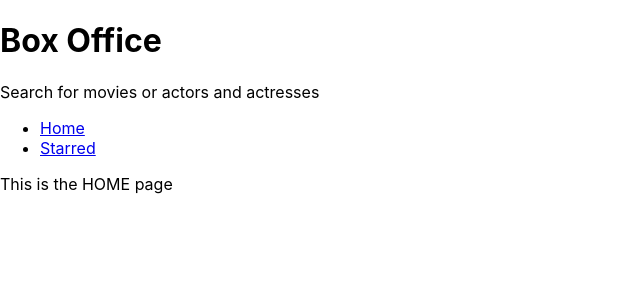
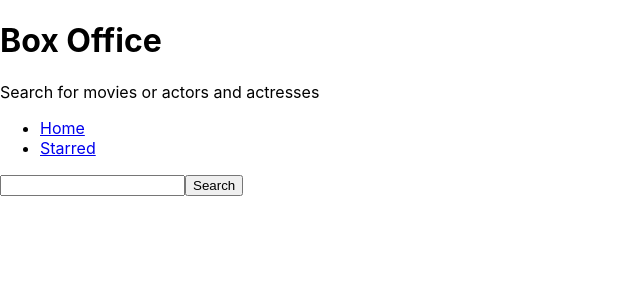
Before and after one commit to drewatienza/box-office, a React (Create React App) app: page / in a window 1280 px wide. Shown: the top 300 px of the page, without its empty margins (0-640 px from the left). Built offline with nearby package versions, Linux system fonts and the light colour scheme.

Commit message:
implemented search function with results from tv maze api

```diff
--- a/src/pages/Home.js
+++ b/src/pages/Home.js
@@ -1,8 +1,42 @@
-import React from 'react';
+import React, { useState } from 'react';
 import MainPageLayout from '../components/MainPageLayout';
 
 const Home = () => {
-  return <MainPageLayout>This is the HOME page</MainPageLayout>;
+  const [input, setInput] = useState('');
+
+  const onInputChange = ev => {
+    setInput(ev.target.value);
+  };
+
+  const onSearch = () => {
+    // https://api.tvmaze.com/search/shows?q=girls
+
+    fetch(`https://api.tvmaze.com/search/shows?q=${input}`)
+      .then(res => res.json())
+      .then(result => {
+        console.log(result);
+      });
+  };
+
+  const onKeyDown = ev => {
+    if (ev.keyCode === 13) {
+      onSearch();
+    }
+  };
+
+  return (
+    <MainPageLayout>
+      <input
+        type="text"
+        onChange={onInputChange}
+        onKeyDown={onKeyDown}
+        value={input}
+      />
+      <button type="button" onClick={onSearch}>
+        Search
+      </button>
+    </MainPageLayout>
+  );
 };
 
 export default Home;
```
